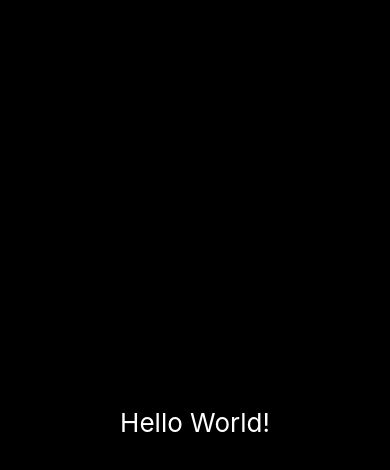
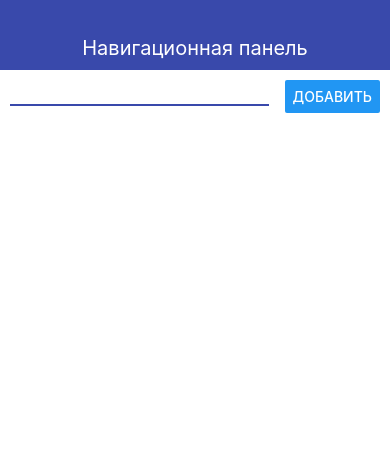
Before and after one commit to Denwa799/reactNativeToDoApp, a React Native app: screen / in a window 390 px wide. Shown: the top 470 px of the page. Built offline with nearby package versions, Linux system fonts and the light colour scheme.

Commit message:
Add navbar and textinput/button

```diff
--- a/App.js
+++ b/App.js
@@ -1,25 +1,21 @@
-import { StatusBar } from 'expo-status-bar';
 import React from 'react';
 import { StyleSheet, Text, View } from 'react-native';
+import {Navbar} from './src/components/Navbar'
+import {AddTodo} from "./src/components/AddTodo";
 
 export default function App() {
   return (
-    <View style={styles.container}>
-      <Text style={styles.text}>Hello World!</Text>
-      <StatusBar style="auto" />
+    <View>
+      <Navbar title="Навигационная панель"/>
+      <View style={styles.container}>
+          <AddTodo/>
+      </View>
     </View>
   );
 }
 
 const styles = StyleSheet.create({
   container: {
-    flex: 1,
-    backgroundColor: '#000',
-    alignItems: 'center',
-    justifyContent: 'center',
+      padding: 10
   },
-  text: {
-    color: '#fff',
-    fontSize: 26
-  }
 });
--- /dev/null
+++ b/src/components/AddTodo.js
@@ -0,0 +1,25 @@
+import React from 'react'
+import {View, Text, StyleSheet, TextInput, Button} from 'react-native'
+
+export const AddTodo = (props) => {
+    return (
+        <View style={styles.block}>
+            <TextInput style={styles.input}/>
+            <Button title='Добавить'/>
+        </View>
+    )
+}
+
+const styles = StyleSheet.create({
+    block: {
+        flexDirection: 'row',
+        justifyContent: 'space-between',
+        alignItems: 'center',
+    },
+    input: {
+        width: '70%',
+        borderStyle: 'solid',
+        borderBottomWidth: 2,
+        borderBottomColor: '#3949ab'
+    }
+})
--- /dev/null
+++ b/src/components/Navbar.js
@@ -0,0 +1,24 @@
+import React from 'react'
+import {View, Text, StyleSheet} from 'react-native'
+
+export const Navbar = (props) => {
+    return (
+        <View style={styles.navbar}>
+            <Text style={styles.text}>{props.title}</Text>
+        </View>
+    )
+}
+
+const styles = StyleSheet.create({
+    navbar: {
+        height: 70,
+        alignItems: 'center',
+        justifyContent: 'flex-end',
+        backgroundColor: '#3949ab',
+        paddingBottom: 10,
+    },
+    text: {
+        color: '#fff',
+        fontSize: 20,
+    }
+})
```
